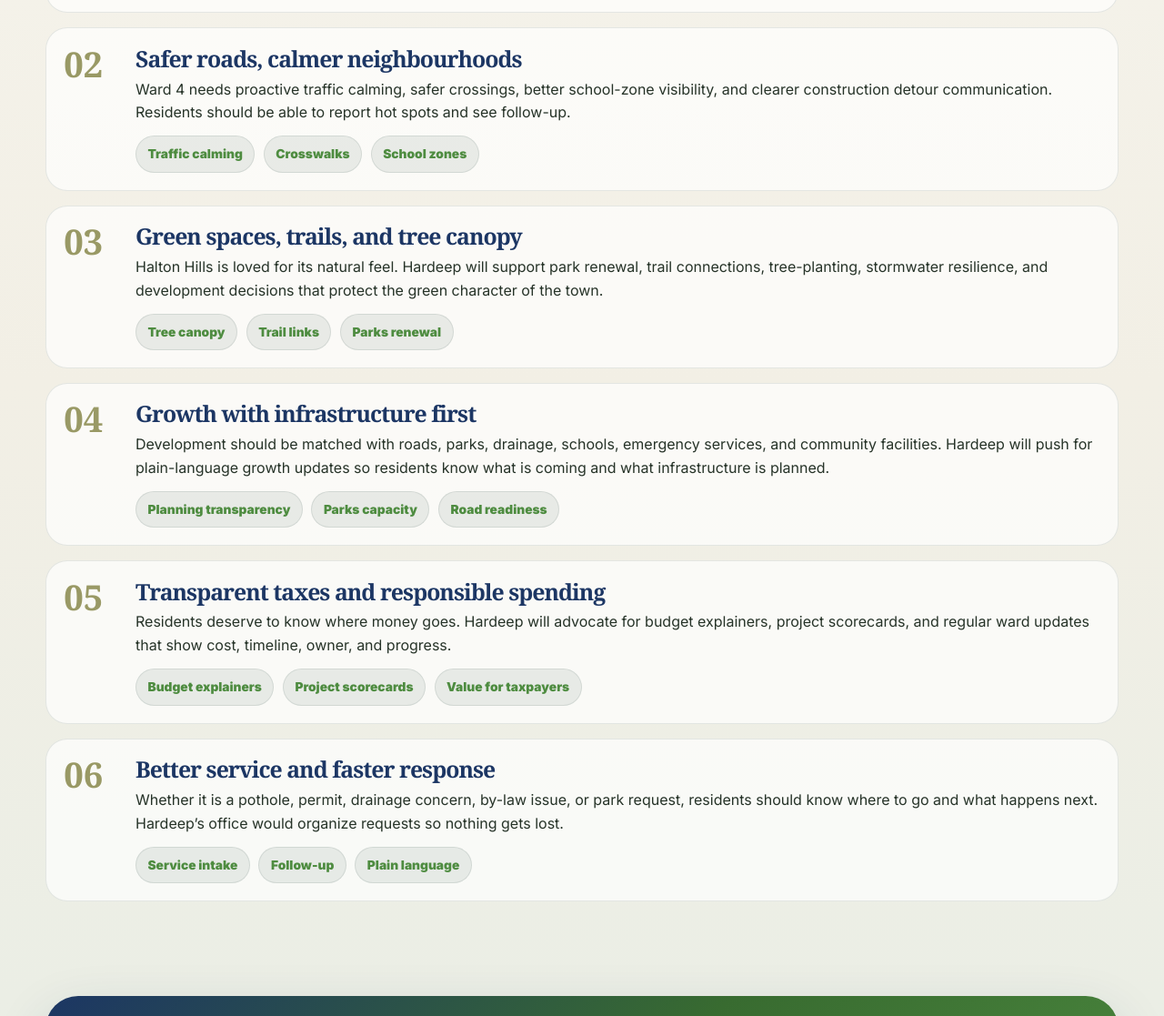
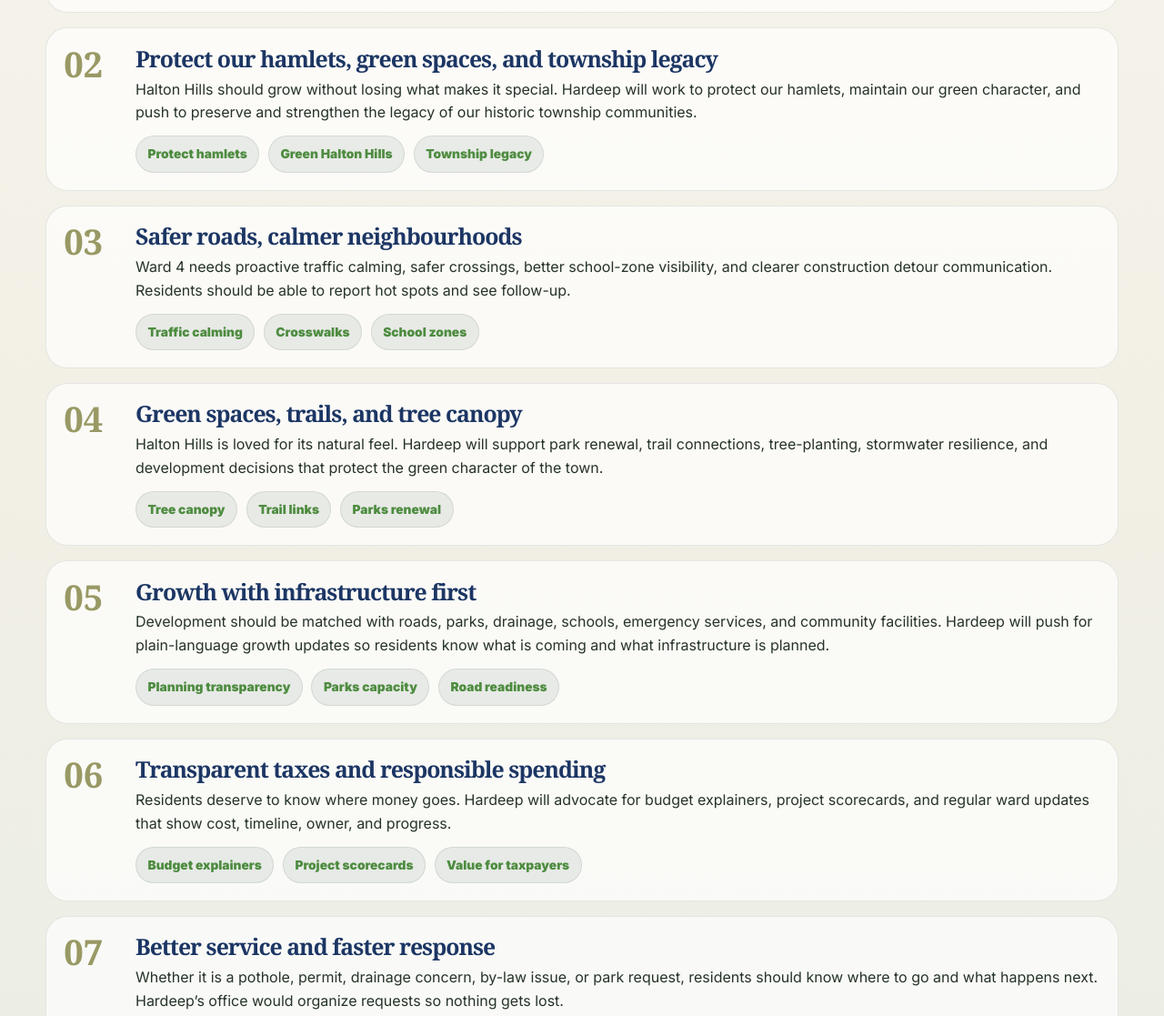
Before and after one commit to kanavmadaan/HardeepForWard4, a plain HTML site: page priorities.html in a window 1280 px wide. Shown: the part 827-1944 px from the top of the page at 91% size. Drawn offline with Linux system fonts and the light colour scheme.

Commit message:
Arrange and add priorities

```diff
--- a/priorities.html
+++ b/priorities.html
@@ -59,6 +59,14 @@
         <article class="priority">
           <div class="number">02</div>
           <div>
+            <h3>Protect our hamlets, green spaces, and township legacy</h3>
+            <p>Halton Hills should grow without losing what makes it special. Hardeep will work to protect our hamlets, maintain our green character, and push to preserve and strengthen the legacy of our historic township communities.</p>
+            <div class="pill-row"><span class="pill">Protect hamlets</span><span class="pill">Green Halton Hills</span><span class="pill">Township legacy</span></div>
+          </div>
+        </article>
+        <article class="priority">
+          <div class="number">03</div>
+          <div>
             <h3>Safer roads, calmer neighbourhoods</h3>
             <p>Ward 4 needs proactive traffic calming, safer crossings, better school-zone visibility, and clearer
               construction detour communication. Residents should be able to report hot spots and see follow-up.</p>
@@ -67,7 +75,7 @@
           </div>
         </article>
         <article class="priority">
-          <div class="number">03</div>
+          <div class="number">04</div>
           <div>
             <h3>Green spaces, trails, and tree canopy</h3>
             <p>Halton Hills is loved for its natural feel. Hardeep will support park renewal, trail connections,
@@ -78,7 +86,7 @@
           </div>
         </article>
         <article class="priority">
-          <div class="number">04</div>
+          <div class="number">05</div>
           <div>
             <h3>Growth with infrastructure first</h3>
             <p>Development should be matched with roads, parks, drainage, schools, emergency services, and community
@@ -89,7 +97,7 @@
           </div>
         </article>
         <article class="priority">
-          <div class="number">05</div>
+          <div class="number">06</div>
           <div>
             <h3>Transparent taxes and responsible spending</h3>
             <p>Residents deserve to know where money goes. Hardeep will advocate for budget explainers, project
@@ -99,7 +107,7 @@
           </div>
         </article>
         <article class="priority">
-          <div class="number">06</div>
+          <div class="number">07</div>
           <div>
             <h3>Better service and faster response</h3>
             <p>Whether it is a pothole, permit, drainage concern, by-law issue, or park request, residents should know
```
